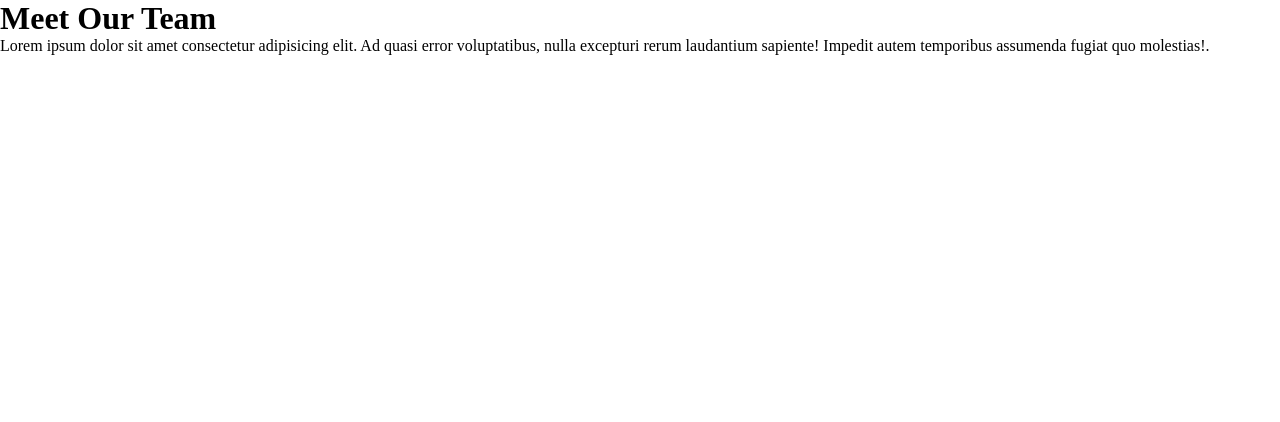
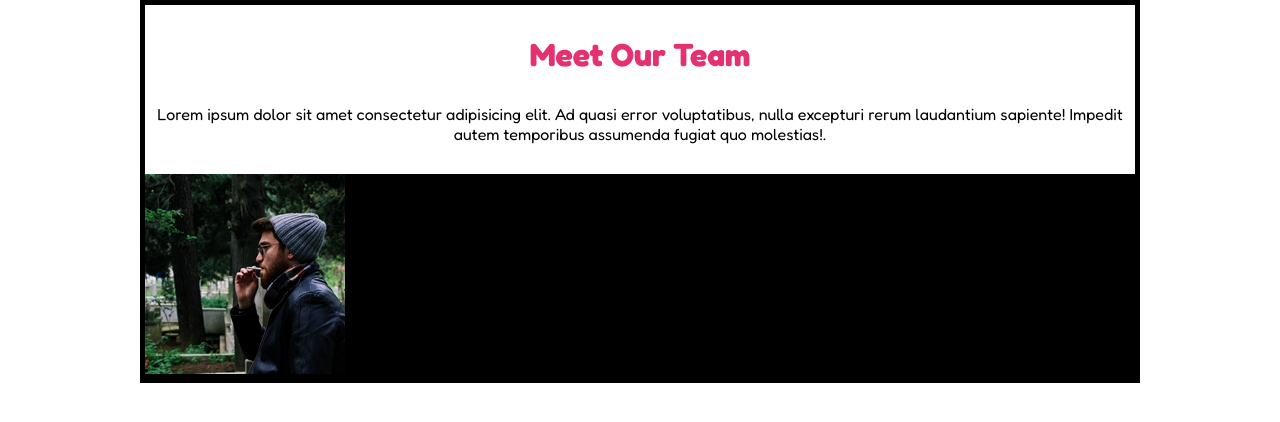
Before and after one commit to stefanenache12/html-css-float-cards, a plain HTML site: page index.html in a window 1280 px wide. Drawn offline with Linux system fonts and the light colour scheme.

Commit message:
End Header

```diff
--- a/css/style.css
+++ b/css/style.css
@@ -7,3 +7,31 @@
 }
 
 /*GENERAL*/
+
+body {
+    font-family: 'Fredoka', sans-serif;
+}
+
+.container {
+    max-width: 1000px;
+    margin: auto;
+    border: 5px solid black;
+}
+
+.pink-color {
+    color: #E53170;;
+}
+
+.background-cards {
+    background-color: black;
+}
+/*HEADER*/
+
+header {
+    text-align: center;
+}
+
+header h1,p {
+    margin-top: 30px;
+    margin-bottom: 30px;
+}
--- a/index.html
+++ b/index.html
@@ -18,9 +18,23 @@
 
     <body>
         <div class="container">
-            <h1>Meet Our Team</h1>
 
-            <p>Lorem ipsum dolor sit amet consectetur adipisicing elit. Ad quasi error voluptatibus, nulla excepturi rerum laudantium sapiente! Impedit autem temporibus assumenda fugiat quo molestias!.</p>
+            <header>        <!--START HEADER-->
+
+                <h1 class="pink-color">Meet Our Team</h1>
+
+                <p>Lorem ipsum dolor sit amet consectetur adipisicing elit. Ad quasi error voluptatibus, nulla excepturi rerum laudantium sapiente! Impedit autem temporibus assumenda fugiat quo molestias!.</p>
+
+            </header>
+
+            <div class="cards">
+
+                <div class="card 1 background-cards">
+                    <img src="img/male1.png" alt="Designer Visit Card">
+                </div>
+
+            </div>
+
         </div>
     </body>
 </html>
```
